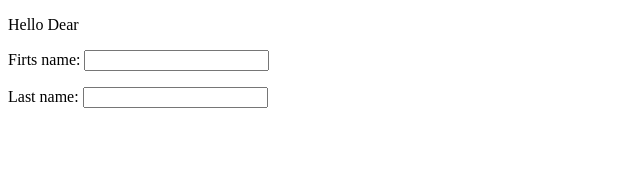
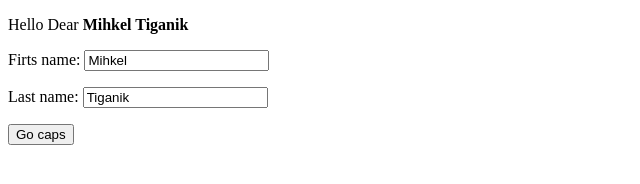
Before and after one commit to mtiganik/Knockout-JS-start, a plain HTML site: page index.html in a window 1280 px wide. Shown: the whole page, without its empty margins (0-640 px from the left). Drawn offline with Linux system fonts and the light colour scheme.

Commit message:
capitalize letters

```diff
--- a/ViewModel.js
+++ b/ViewModel.js
@@ -1,7 +1,15 @@
-function AppViewModel(){
-    this.firstName ="Bert";
-    this.lastName = "Bertington";
+function AppViewModel() {
+    this.firstName = ko.observable("Mihkel");
+    this.lastName = ko.observable("Tiganik");
+
+    this.fullName = ko.computed(function(){
+        return this.firstName() + " " + this.lastName();
+    }, this);
+
+    this.capitalizeLastName = function(){
+        var currentVal = this.lastName();
+        this.lastName(currentVal.toUpperCase());
+    };
 }
-
 // Activates knockout.js
 ko.applyBindings(new AppViewModel());
--- a/index.html
+++ b/index.html
@@ -9,6 +9,7 @@
         <p> Hello Dear <strong data-bind="text: fullName"></strong></p>
         <p>Firts name: <input data-bind="value: firstName"></p>
         <p>Last name: <input data-bind="value: lastName"></p>
+        <button data-bind="click: capitalizeLastName">Go caps</button>
 
         <script type='text/javascript' src='knockout-3.5.1.js'></script>
         <script type='text/javascript' src='ViewModel.js'></script>
```
